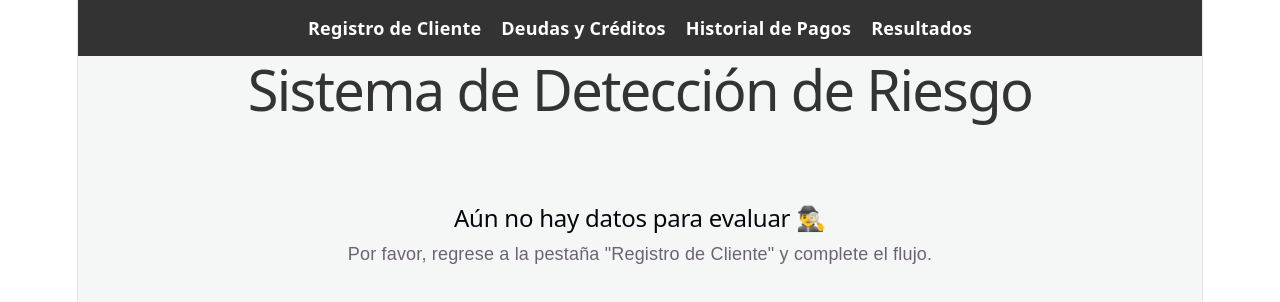
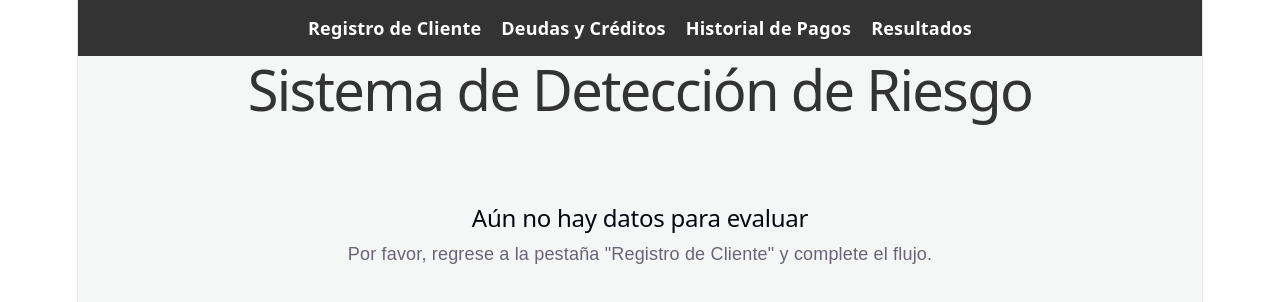
Before and after one commit to criss132/deteccion_sobreendeudamiento, a React (Vite) app: page /dashboard in a window 1280 px wide. Shown: the top 302 px of the page. Built offline with nearby package versions, Linux system fonts and the light colour scheme.

Commit message:
Detallesv1

```diff
--- a/src/components/Dashboard.jsx
+++ b/src/components/Dashboard.jsx
@@ -4,7 +4,7 @@ function Dashboard({ datosCliente, listaCreditos, historialPagos }) {
   if (!datosCliente || !datosCliente.nombre) {
     return (
       <div style={{ textAlign: 'center', marginTop: '50px', fontFamily: 'sans-serif' }}>
-        <h2>Aún no hay datos para evaluar 🕵️‍♂️</h2>
+        <h2>Aún no hay datos para evaluar </h2>
         <p>Por favor, regrese a la pestaña "Registro de Cliente" y complete el flujo.</p>
       </div>
     );
```
